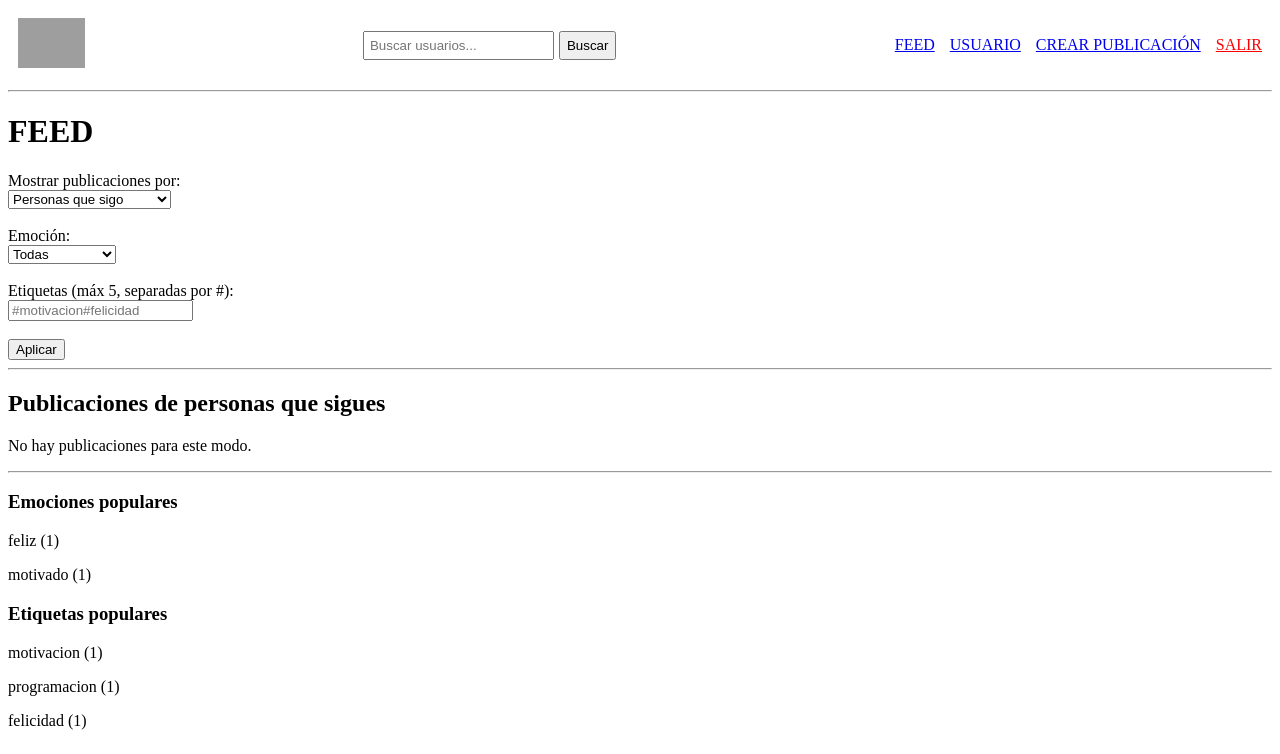
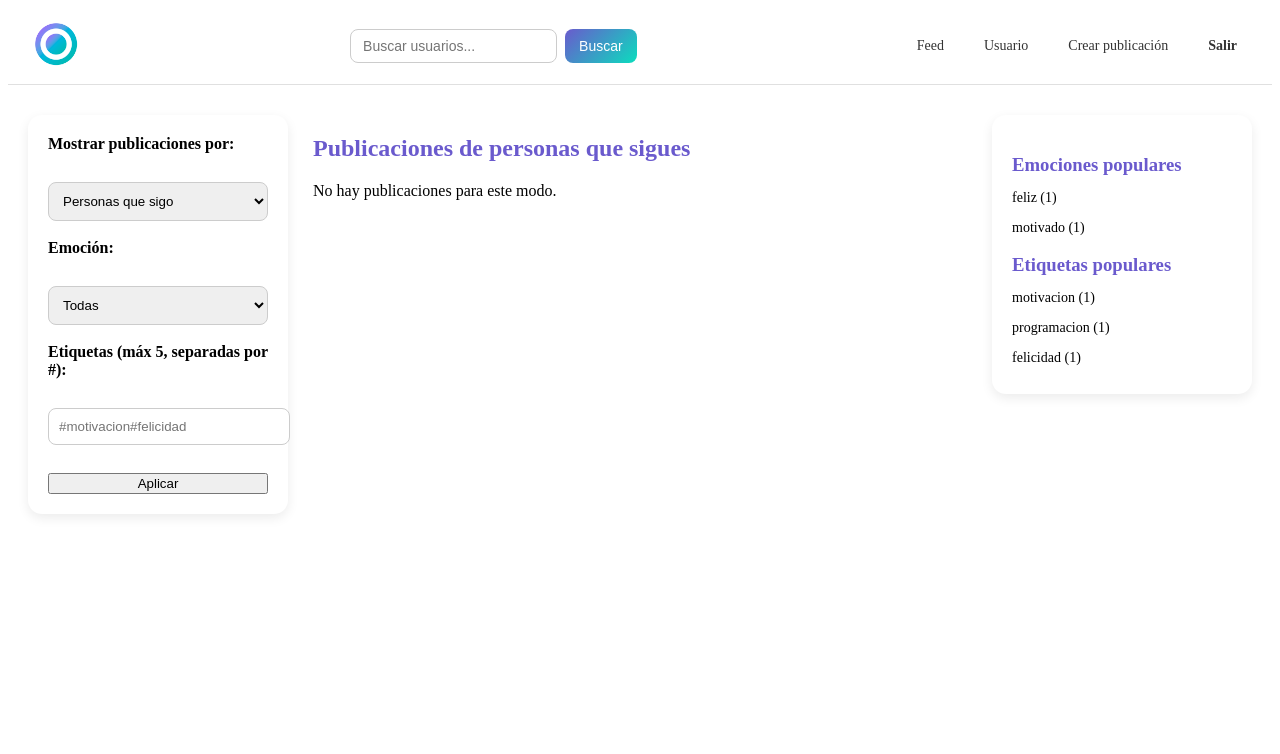
Before and after one commit to flama012/moodloop, a PHP site: page /frontend/pagina_feed.php in a window 1280 px wide. Shown: the top 754 px of the page. Run offline with PHP 8.4, Linux system fonts and the light colour scheme; the visitor is signed in with stand-in values (Sample User, id 1); data comes from the database, SQL or seed files in the repository; grey boxes are pictures that could not be loaded.

Commit message:
cabecera y feed estilizado en preoceso v1

```diff
--- a/frontend/cabecera.php
+++ b/frontend/cabecera.php
@@ -1,45 +1,35 @@
-<!-- cabecera.php -->
-
 <?php
-// Evita que alguien abra este archivo directamente en el navegador
+// Evita acceso directo
 if (basename($_SERVER['PHP_SELF']) === basename(__FILE__)) {
     header("Location: ../index.php");
     exit();
 }
 ?>
 
-<!-- Contenedor principal de la cabecera -->
-<div style="display:flex; align-items:center; justify-content:space-between; padding:10px;">
+<!-- CABECERA MOODLOOP -->
+<header class="cabecera-moodloop">
 
-    <!-- 1. LOGO: al hacer clic lleva al feed -->
-    <div>
+    <!-- 1. Logo -->
+    <div class="cabecera-logo">
         <a href="pagina_feed.php">
-            <img src="logo_moodloop.png" alt="MoodLoop" style="height:50px;">
+            <img src="../assets/logo.PNG" alt="MoodLoop">
         </a>
     </div>
 
-    <!-- 2. BUSCADOR DE USUARIOS -->
-    <div>
-        <form action="buscar_usuario.php" method="GET" style="display:flex; gap:5px;">
-            <input type="text" name="q" placeholder="Buscar usuarios..." style="padding:5px;">
+    <!-- 2. Buscador -->
+    <div class="cabecera-buscador">
+        <form action="buscar_usuario.php" method="GET">
+            <input type="text" name="q" placeholder="Buscar usuarios...">
             <button type="submit">Buscar</button>
         </form>
     </div>
 
-    <!-- 3. MENÚ DE NAVEGACIÓN -->
-    <nav style="display:flex; gap:15px;">
-        <a href="pagina_feed.php">FEED</a>
-        <a href="pagina_usuario.php">USUARIO</a>
-        <a href="pagina_publicacion.php">CREAR PUBLICACIÓN</a>
-
-        <!-- Enlace para cerrar sesión con confirmación -->
-        <a href="../backend/logout.php"
-           style="color:red;"
-           onclick="return confirm('¿Seguro que quieres cerrar sesión?');">
-            SALIR
-        </a>
+    <!-- 3. Navegación -->
+    <nav class="cabecera-nav">
+        <a href="pagina_feed.php">Feed</a>
+        <a href="pagina_usuario.php">Usuario</a>
+        <a href="pagina_publicacion.php">Crear publicación</a>
+        <a href="../backend/logout.php" class="btn-salir" onclick="return confirm('¿Seguro que quieres cerrar sesión?');">Salir</a>
     </nav>
 
-</div>
-
-<hr>
+</header>
--- /dev/null
+++ b/frontend/css/cabecera.css
@@ -0,0 +1,72 @@
+/* ============================
+   CABECERA MOODLOOP
+   ============================ */
+.cabecera-moodloop {
+    display: flex;
+    align-items: center;
+    justify-content: space-between;
+    padding: 12px 25px;
+    background-color: #ffffff;
+    border-bottom: 1px solid #e0e0e0;
+    position: sticky;
+    top: 0;
+    z-index: 100;
+}
+
+/* Logo */
+.cabecera-logo img {
+    height: 48px;
+}
+
+/* Buscador */
+.cabecera-buscador form {
+    display: flex;
+    gap: 8px;
+}
+
+.cabecera-buscador input {
+    padding: 8px 12px;
+    border: 1px solid #ccc;
+    border-radius: 8px;
+    font-size: 14px;
+}
+
+.cabecera-buscador button {
+    padding: 8px 14px;
+    background: linear-gradient(135deg, #6a5acd, #0bddbe);
+    color: white;
+    border: none;
+    border-radius: 8px;
+    cursor: pointer;
+    font-size: 14px;
+}
+
+.cabecera-buscador button:hover {
+    opacity: 0.9;
+}
+
+/* Navegación */
+.cabecera-nav {
+    display: flex;
+    gap: 20px;
+    align-items: center;
+}
+
+.cabecera-nav a {
+    font-size: 14px;
+    color: #333;
+    text-decoration: none;
+    padding: 6px 10px;
+    border-radius: 6px;
+    transition: background 0.2s ease;
+}
+
+.cabecera-nav a:hover {
+    background-color: #f0f0f0;
+}
+
+/* Botón salir */
+.btn-salir {
+    color: #b30000;
+    font-weight: bold;
+}
--- /dev/null
+++ b/frontend/css/feed.css
@@ -0,0 +1,203 @@
+/* ============================================================
+   FEED.CSS — Estilos del feed principal de MoodLoop
+   Este archivo controla:
+   ✅ Estructura en 3 columnas
+   ✅ Tarjetas de publicaciones
+   ✅ Filtros laterales
+   ✅ Estadísticas de la derecha
+   ✅ Diseño moderno tipo prototipo
+============================================================ */
+
+
+/* ============================================================
+   CONTENEDOR PRINCIPAL DEL FEED (3 columnas)
+============================================================ */
+.feed-layout {
+    display: grid;
+    grid-template-columns: 260px 1fr 260px; /* izquierda - centro - derecha */
+    gap: 25px;
+    max-width: 1400px;
+    margin: 30px auto;
+    padding: 0 20px;
+}
+
+
+/* ============================================================
+   COLUMNA IZQUIERDA (FILTROS)
+============================================================ */
+.feed-col.filtros {
+    background: #ffffff;
+    padding: 20px;
+    border-radius: 14px;
+    box-shadow: 0 4px 12px rgba(0,0,0,0.08);
+    height: fit-content;
+}
+
+/* Tarjeta de filtros */
+.filtros-card label {
+    font-weight: bold;
+    margin-bottom: 6px;
+    display: block;
+}
+
+.filtros-card select,
+.filtros-card input[type="text"] {
+    width: 100%;
+    padding: 10px;
+    border-radius: 8px;
+    border: 1px solid #ccc;
+    margin-top: 5px;
+}
+
+.filtros-card button {
+    margin-top: 10px;
+    width: 100%;
+}
+
+
+/* ============================================================
+   COLUMNA CENTRAL (PUBLICACIONES)
+============================================================ */
+.feed-col.publicaciones h2 {
+    margin-bottom: 20px;
+    color: #6a5acd;
+}
+
+/* Contenedor de cada publicación */
+.card-publicacion {
+    background: #ffffff;
+    padding: 20px;
+    border-radius: 14px;
+    margin-bottom: 25px;
+    box-shadow: 0 4px 12px rgba(0,0,0,0.08);
+}
+
+/* Cabecera de la publicación */
+.pub-header {
+    display: flex;
+    justify-content: space-between;
+    align-items: center;
+}
+
+.pub-emocion {
+    background: #6a5acd;
+    color: white;
+    padding: 4px 10px;
+    border-radius: 8px;
+    font-size: 12px;
+}
+
+/* Mensaje */
+.pub-mensaje {
+    margin: 15px 0;
+    line-height: 1.5;
+    font-size: 15px;
+}
+
+/* Pie de publicación */
+.pub-footer {
+    display: flex;
+    justify-content: space-between;
+    font-size: 13px;
+    color: #666;
+    margin-bottom: 10px;
+}
+
+/* Likes */
+.likes {
+    font-size: 16px;
+}
+
+/* Etiquetas */
+.pub-etiquetas {
+    margin-top: 10px;
+    font-size: 14px;
+}
+
+.pub-etiquetas strong {
+    margin-right: 5px;
+}
+
+.pub-etiquetas .tag {
+    background: #e8e8ff;
+    color: #6a5acd;
+    padding: 4px 8px;
+    border-radius: 6px;
+    margin-right: 6px;
+    font-size: 12px;
+}
+
+/* Comentarios */
+.pub-comentarios {
+    margin-top: 15px;
+}
+
+.comentario {
+    font-size: 14px;
+    margin-bottom: 6px;
+}
+
+.comentario-vacio {
+    font-size: 13px;
+    color: #777;
+}
+
+/* Formulario para comentar */
+.pub-comentar textarea {
+    width: 100%;
+    padding: 10px;
+    border-radius: 8px;
+    border: 1px solid #ccc;
+    margin-top: 10px;
+    margin-bottom: 10px;
+}
+
+
+/* ============================================================
+   COLUMNA DERECHA (ESTADÍSTICAS)
+============================================================ */
+.feed-col.estadisticas {
+    background: #ffffff;
+    padding: 20px;
+    border-radius: 14px;
+    box-shadow: 0 4px 12px rgba(0,0,0,0.08);
+    height: fit-content;
+}
+
+.feed-col.estadisticas h3 {
+    margin-bottom: 10px;
+    color: #6a5acd;
+}
+
+.feed-col.estadisticas p {
+    margin-bottom: 8px;
+    font-size: 14px;
+}
+
+
+/* ============================================================
+   RESPONSIVE — MÓVIL Y TABLET
+============================================================ */
+@media (max-width: 1100px) {
+    .feed-layout {
+        grid-template-columns: 220px 1fr;
+    }
+
+    .feed-col.estadisticas {
+        display: none; /* Ocultamos estadísticas en pantallas medianas */
+    }
+}
+
+@media (max-width: 800px) {
+    .feed-layout {
+        grid-template-columns: 1fr;
+    }
+
+    .feed-col.filtros {
+        order: 2;
+    }
+
+    .feed-col.publicaciones {
+        order: 1;
+    }
+}
--- a/frontend/pagina_feed.php
+++ b/frontend/pagina_feed.php
@@ -91,17 +91,31 @@ $topEtiquetas = $publiBBDD->obtenerTopEtiquetas();
 <head>
     <meta charset="UTF-8">
     <title>Feed</title>
+
+    <!-- ✅ CSS de la cabecera -->
+    <link rel="stylesheet" href="css/cabecera.css">
+
+    <!-- ✅ CSS del feed -->
+    <link rel="stylesheet" href="css/feed.css">
 </head>
 <body>
 
 <?php include "cabecera.php"; ?>
 
-<h1>FEED</h1>
+<!-- ============================================================
+     NUEVA ESTRUCTURA DEL FEED EN 3 COLUMNAS (como el prototipo)
+============================================================ -->
+<div class="feed-layout">
+
+    <!-- ============================================================
+         COLUMNA IZQUIERDA: FILTROS
+    ============================================================ -->
+    <aside class="feed-col filtros">
 
         <!-- ============================================================
              FORMULARIO DE FILTROS DEL FEED
         ============================================================ -->
-<form method="get" action="pagina_feed.php">
+        <form method="get" action="pagina_feed.php" class="filtros-card">
 
             <label>Mostrar publicaciones por:</label><br>
             <select name="modo" required>
@@ -131,10 +145,14 @@ $topEtiquetas = $publiBBDD->obtenerTopEtiquetas();
             <input type="text" name="etiquetas" placeholder="#motivacion#felicidad" value="<?= $etiquetasTexto ?>">
             <br><br>
 
-    <button type="submit">Aplicar</button>
+            <button type="submit" class="btn-principal">Aplicar</button>
         </form>
+    </aside>
 
-<hr>
+    <!-- ============================================================
+         COLUMNA CENTRAL: PUBLICACIONES
+    ============================================================ -->
+    <main class="feed-col publicaciones">
 
         <!-- ============================================================
              TÍTULO SEGÚN EL MODO SELECCIONADO
@@ -161,55 +179,61 @@ if (!empty($publicaciones)) {
 
             foreach ($publicaciones as $pub) {
 
-        echo "<p>";
+                echo "<div class='card-publicacion'>";
 
                 // Nombre del autor
-        echo "<strong>" . $pub["nombre_usuario"] . "</strong><br>";
-
-        // Emoción
-        echo "Emoción: " . $pub["estado_emocional"] . "<br>";
+                echo "<div class='pub-header'>";
+                echo "<strong>" . $pub["nombre_usuario"] . "</strong>";
+                echo "<span class='pub-emocion'>" . $pub["estado_emocional"] . "</span>";
+                echo "</div>";
 
                 // Mensaje (nl2br convierte saltos de línea en <br>)
-        echo nl2br($pub["mensaje"]) . "<br>";
+                echo "<p class='pub-mensaje'>" . nl2br($pub["mensaje"]) . "</p>";
 
                 // Fecha
-        echo "<em>" . $pub["fecha_hora"] . "</em><br>";
+                echo "<div class='pub-footer'>";
+                echo "<em>" . $pub["fecha_hora"] . "</em>";
 
                 // Me gusta
                 $likes = $publiBBDD->contarMeGustaPorPublicacion($pub["id_publicacion"]);
-        echo "<strong>Me gusta:</strong> " . $likes . "<br>";
+                echo "<span class='likes'>❤️ $likes</span>";
+                echo "</div>";
 
                 // Botón de "Me gusta"
                 echo '<form action="../backend/procesar_like.php" method="post">
                         <input type="hidden" name="id_publicacion" value="' . $pub['id_publicacion'] . '">
-                <button type="submit">Me gusta</button>
-              </form><br><br>';
+                        <button type="submit" class="btn-secundario">Me gusta</button>
+                      </form>';
 
                 // Etiquetas
                 $etis = $publiBBDD->obtenerEtiquetasPorPublicacion($pub["id_publicacion"]);
                 if (!empty($etis)) {
-            echo "<strong>Etiquetas:</strong> #" . implode(" #", $etis) . "<br>";
+                    echo "<div class='pub-etiquetas'>";
+                    echo "<strong>Etiquetas:</strong> #" . implode(" #", $etis);
+                    echo "</div>";
                 }
 
                 // Comentarios
                 $comentarios = $publiBBDD->obtenerComentariosPorPublicacion($pub["id_publicacion"]);
                 if (!empty($comentarios)) {
+                    echo "<div class='pub-comentarios'>";
                     echo "<strong>Comentarios:</strong><br>";
                     foreach ($comentarios as $c) {
-                echo "- " . $c["texto"] . " <em>por " . $c["nombre_usuario"] . "</em><br>";
+                        echo "<p class='comentario'>- " . $c["texto"] . " <em>por " . $c["nombre_usuario"] . "</em></p>";
                     }
+                    echo "</div>";
                 } else {
-            echo "Sin comentarios.<br>";
+                    echo "<p class='comentario-vacio'>Sin comentarios.</p>";
                 }
 
                 // Formulario para comentar
-        echo '<form action="../backend/procesar_comentario.php" method="post">
+                echo '<form action="../backend/procesar_comentario.php" method="post" class="pub-comentar">
                         <input type="hidden" name="id_publicacion" value="' . $pub['id_publicacion'] . '">
-                <textarea name="comentario" rows="2" cols="40" placeholder="Escribe un comentario..."></textarea><br>
-                <button type="submit">Comentar</button>
+                        <textarea name="comentario" rows="2" placeholder="Escribe un comentario..."></textarea>
+                        <button type="submit" class="btn-principal">Comentar</button>
                       </form>';
 
-        echo "</p>";
+                echo "</div>";
             }
 
         } else {
@@ -217,11 +241,13 @@ if (!empty($publicaciones)) {
         }
         ?>
 
-<hr>
+    </main>
 
     <!-- ============================================================
-     TOP EMOCIONES
+         COLUMNA DERECHA: ESTADÍSTICAS
     ============================================================ -->
+    <aside class="feed-col estadisticas">
+
         <h3>Emociones populares</h3>
         <?php
         if (!empty($topEmociones)) {
@@ -233,9 +259,6 @@ if (!empty($topEmociones)) {
         }
         ?>
 
-<!-- ============================================================
-     TOP ETIQUETAS
-============================================================ -->
         <h3>Etiquetas populares</h3>
         <?php
         if (!empty($topEtiquetas)) {
@@ -247,5 +270,9 @@ if (!empty($topEtiquetas)) {
         }
         ?>
 
+    </aside>
+
+</div>
+
 </body>
 </html>
```
Lines whose indentation alone changed are shown as unchanged.
